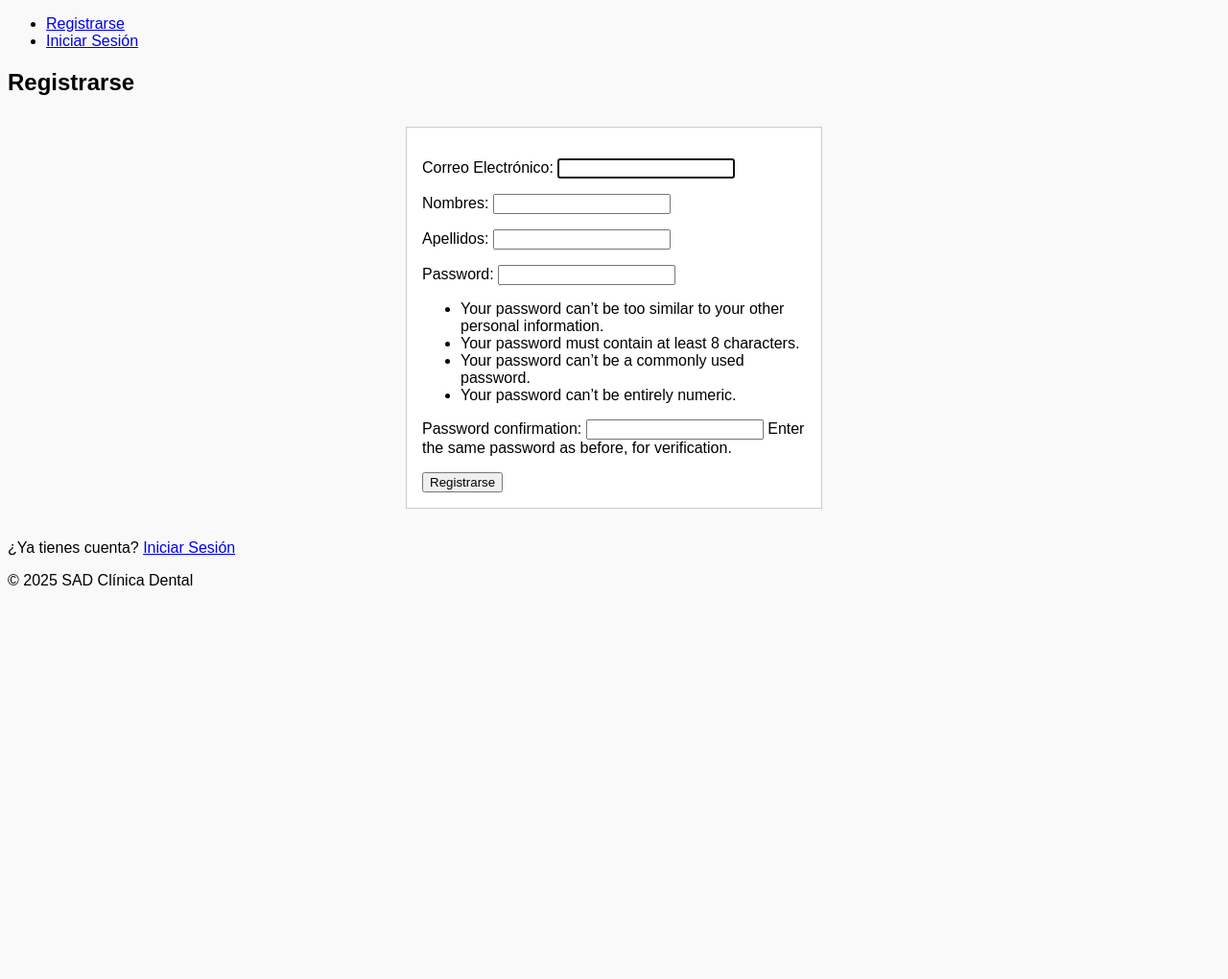
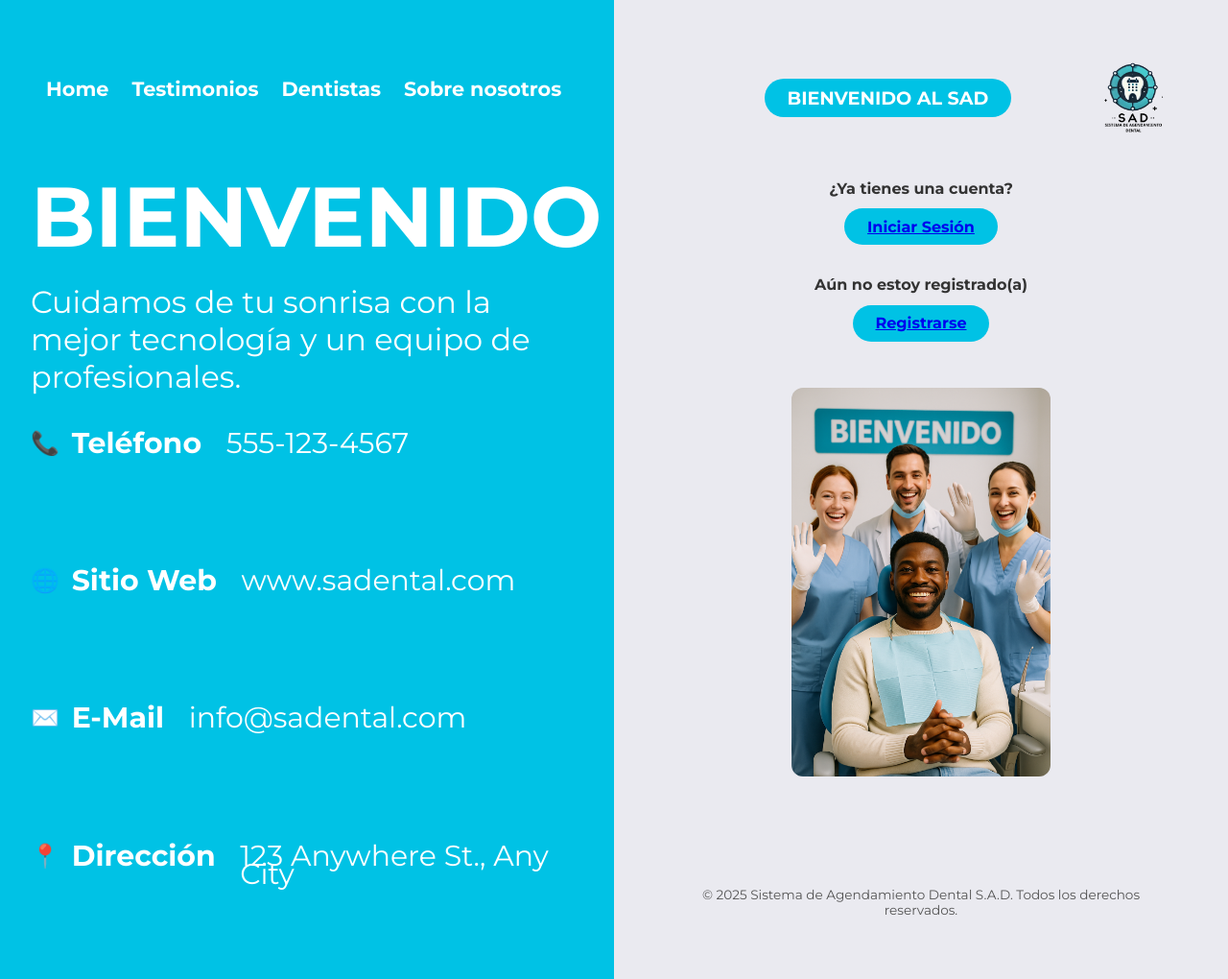
Before and after one commit to PossoG/proyecto_SAD, a Django app: page /accounts/signup/ in a window 1280 px wide. Shown: the whole page at 96% size. Before the commit the page ends 610 px from the top, so only its background shows below. Run offline with Django 5.2, Linux system fonts and the light colour scheme.

Commit message:
Se unió login-citas-pacientes y una parte de html, falta ajustar html

```diff
--- a/usuarios/templates/usuarios/signup.html
+++ b/usuarios/templates/usuarios/signup.html
@@ -1,15 +1,74 @@
-{# usuarios/templates/usuarios/signup.html #}
-{% extends 'base.html' %}
+{% load static %}
+<!DOCTYPE html>
+<html lang="es">
+  <head>
+    <meta charset="UTF-8" />
+    <meta name="viewport" content="width=device-width, initial-scale=1.0" />
+    <title>Cita Médica SAD</title>
+    <link rel="stylesheet" href="{% static 'bienvenido/css/estilos_primera_vista.css' %}" />
+    <link href="https://fonts.googleapis.com/css2?family=Montserrat:wght@400;700&display=swap" rel="stylesheet" />
+  </head>
+  <body>
+    <div class="container">
+      <div class="left-panel">
+        <nav class="navbar">
+          <a href="#">Home</a>
+          <a href="#">Testimonios</a>
+          <a href="#">Dentistas</a>
+          <a href="#">Sobre nosotros</a>
+        </nav>
+        <div class="info-contacto">
+          <h1 class="titulo-bienvenida">BIENVENIDO</h1>
+          <p>Cuidamos de tu sonrisa con la mejor tecnología y un equipo de profesionales.</p>
+
+          <ul class="contacto-lista">
+            <li>
+              <span class="icono">📞</span>
+              <strong>Teléfono</strong><br>
+              <span class="info">555-123-4567</span>
+            </li>
+            <li>
+              <span class="icono">🌐</span>
+              <strong>Sitio Web</strong><br>
+              <span class="info">www.sadental.com</span>
+            </li>
+            <li>
+              <span class="icono">✉️</span>
+              <strong>E-Mail</strong><br>
+              <span class="info">info@sadental.com</span>
+            </li>
+            <li>
+              <span class="icono">📍</span>
+              <strong>Dirección</strong><br>
+              <span class="info">123 Anywhere St., Any City</span>
+            </li>
+          </ul>
+        </div>
+      </div>
+      <div class="right-panel">
+        <div class="header">
+            <h2><span class="titulo-ovalado">BIENVENIDO AL SAD</span></h2>
+            <img src="{% static 'bienvenido/img/logoSAD.png' %}" alt="Logo SAD" class="logo"/>
+        </div>
+        <div class="main-content">
+          <div class="opcion-inicio">
+            <h4 class="titulo-ovalado3">¿Ya tienes una cuenta?</h4>
+            <button class="btn-acceso"><a href="{% url 'bienvenido:inicio-sesion' %}" target="_blank" rel="noopener noreferrer">Iniciar Sesión</a></button>
+          </div>
+
+          <div class="opcion-inicio">
+            <h4 class="titulo-ovalado3">Aún no estoy registrado(a)</h4>
+            <button class="btn-acceso"><a href="{% url 'bienvenido:crear-cuenta' %}" target="_blank" rel="noopener noreferrer">Registrarse</a></button>
+          </div>
+
+          <img src="{% static 'bienvenido/img/clinica.png' %}" alt="Imagen de bienvenida" class="imagen-bienvenida">
 
 
-{% block title %}Registro de Usuario{% endblock %}
-
-{% block content %}
-<h2>Registrarse</h2>
-<form method="post">
-    {% csrf_token %}
-    {{ form.as_p }}
-    <button type="submit">Registrarse</button>
-</form>
-<p>¿Ya tienes cuenta? <a href="{% url 'usuarios:login' %}">Iniciar Sesión</a></p>
-{% endblock %}
+        </div>
+        <footer>
+            © 2025 Sistema de Agendamiento Dental S.A.D. Todos los derechos reservados.
+        </footer>
+      </div>
+    </div>
+  </body>
+</html>
```
